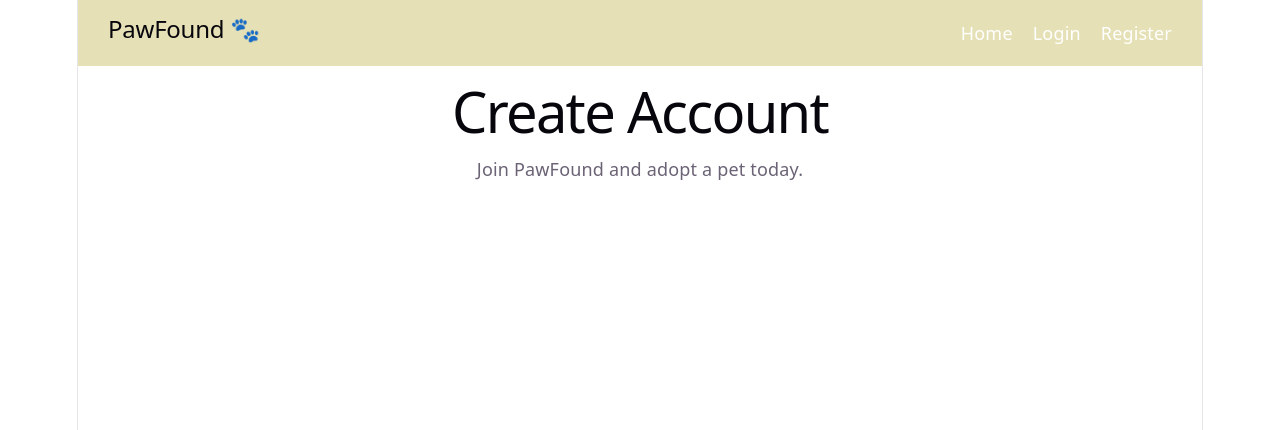
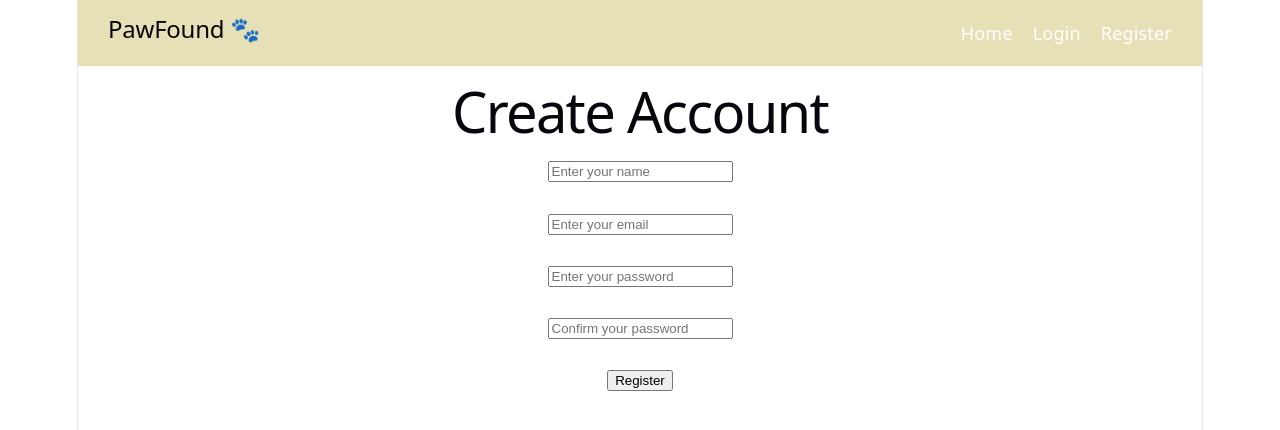
Before and after one commit to wisejoel77-creator/pet-adoption-front-end, a React (Vite) app: page /register in a window 1280 px wide. Shown: the top 430 px of the page. Built offline with nearby package versions, Linux system fonts and the light colour scheme.

Commit message:
Set up register page

```diff
--- a/src/pages/Register.jsx
+++ b/src/pages/Register.jsx
@@ -1,8 +1,83 @@
+import { useState } from "react";
 function Register() {
+
+  const [name, setName] = useState("");
+  const [email, setEmail] = useState("");
+  const [password, setPassword] = useState("");
+  const [confirmPassword, setConfirmPassword] = useState("");
+  const [error, setError] = useState("");
+
+  function handleRegister(event) {
+    event.preventDefault();
+
+    if (name === "" || email === "" ||
+      password === "" || confirmPassword === ""
+    ) {
+      setError("Please fill in all fields.");
+      return;
+    }
+
+    if (password.length < 8) {
+      setError("Password must be at least 8 characters.");
+      return;
+    }
+
+    if (password !== confirmPassword) {
+      setError("Passwords do not match.");
+      return;
+    }
+
+    setError("");
+
+    console.log("Name:", name);
+    console.log("Email:", email);
+    console.log("Password:", password);
+
+    alert("Account created successfully!");
+  }
+
   return (
     <div>
       <h1>Create Account</h1>
-      <p>Join PawFound and adopt a pet today.</p>
+
+      <form onSubmit={handleRegister}>
+        <input type="text" placeholder="Enter your name"
+          value={name}
+          onChange={(event) => setName(event.target.value)}/>
+
+        <br />
+        <br />
+
+        <input type="email" placeholder="Enter your email"
+          value={email}
+          onChange={(event) => setEmail(event.target.value)}
+        />
+
+        <br />
+        <br />
+
+        <input
+          type="password" placeholder="Enter your password"
+          value={password}
+          onChange={(event) => setPassword(event.target.value)} />
+
+        <br />
+        <br />
+
+        <input
+          type="password" placeholder="Confirm your password"
+          value={confirmPassword}
+          onChange={(event) => setConfirmPassword(event.target.value)} />
+
+        <br />
+        <br />
+
+        {error && ( <p style={{ color: "red" }}>{error}
+          </p>
+        )}
+
+        <button type="submit"> Register</button>
+      </form>
     </div>
   );
 }
```
